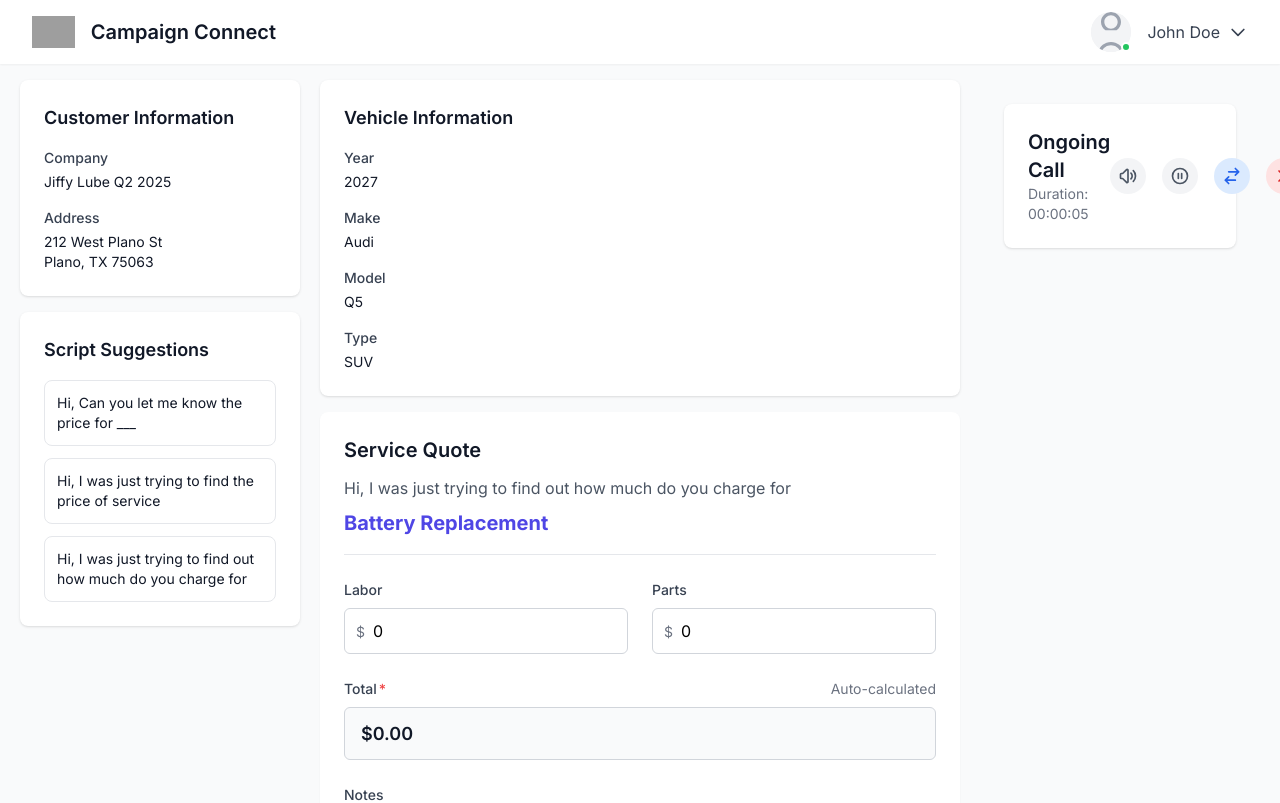
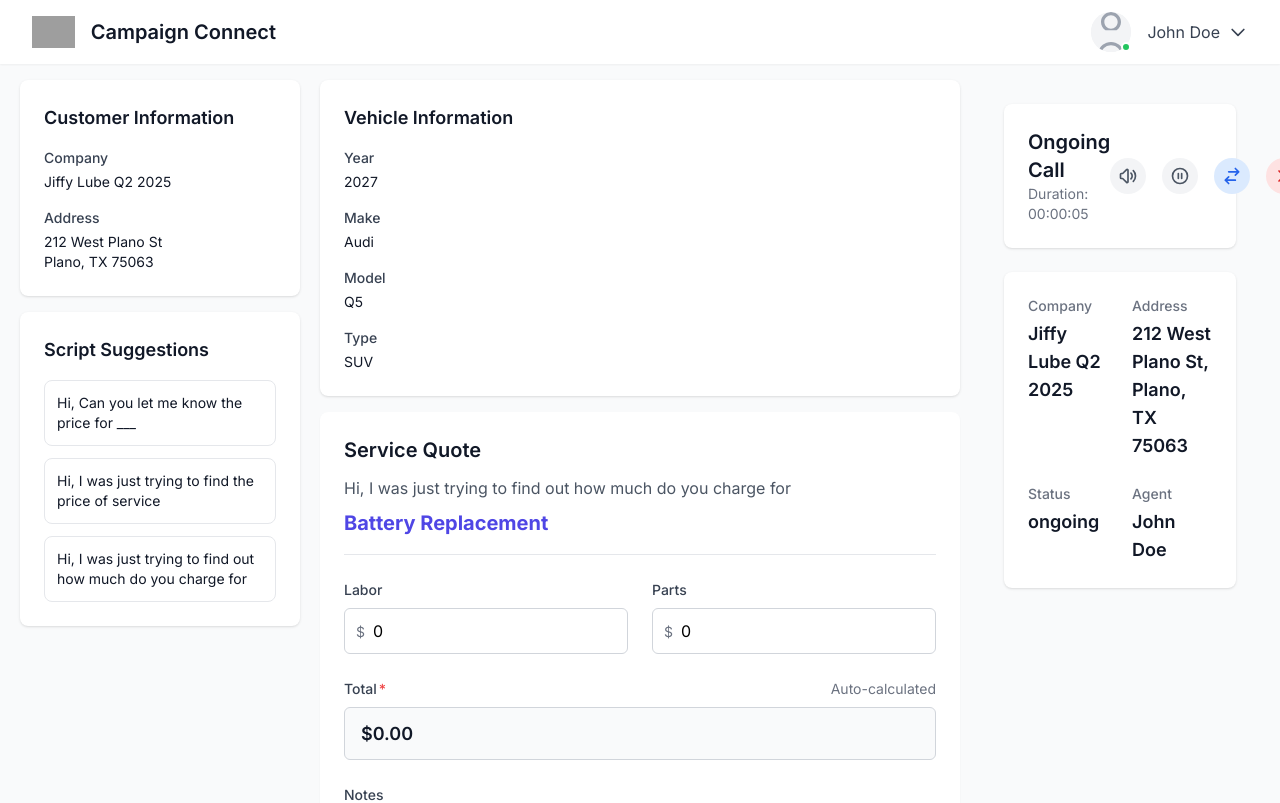
Before and after one commit to RK-GitaIT/campaign_connect_app, a Next.js app: page / in a window 1280 px wide. Shown: the top 803 px of the page. Built offline with nearby package versions, Linux system fonts and the light colour scheme; grey boxes are pictures that could not be loaded.

Commit message:
changes on page

```diff
--- a/src/components/CallControls.tsx
+++ b/src/components/CallControls.tsx
@@ -8,7 +8,7 @@ export const CallControls: React.FC = () => {
   const [duration, setDuration] = useState('00:00:00');
 
   useEffect(() => {
-    let startTime = Date.now();
+    const startTime = Date.now();
     const timer = setInterval(() => {
       const diff = Date.now() - startTime;
       const hours = Math.floor(diff / 3600000).toString().padStart(2, '0');
--- a/src/components/Header.tsx
+++ b/src/components/Header.tsx
@@ -3,7 +3,6 @@
 import React, { useState } from 'react';
 import Image from 'next/image';
 import { useCampaign } from '../context/CampaignContext';
-import { Agent } from '../interfaces/models';
 
 export default function Header() {
   const { agent, updateAgentStatus } = useCampaign();
--- a/src/components/OngoingCall.tsx
+++ b/src/components/OngoingCall.tsx
@@ -12,7 +12,7 @@ export default function OngoingCall() {
   useEffect(() => {
     if (!currentCall) return;
 
-    let startTime = new Date();
+    const startTime = new Date();
     const timer = setInterval(() => {
       const now = new Date();
       const diff = Math.floor((now.getTime() - startTime.getTime()) / 1000);
@@ -112,6 +112,30 @@ export default function OngoingCall() {
           </div>
         </div>
       </div>
+
+      {/* Call Details */}
+      <div className="bg-white rounded-lg shadow p-6">
+        <div className="grid grid-cols-2 gap-6">
+          <div>
+            <h3 className="text-sm font-medium text-gray-500">Company</h3>
+            <p className="mt-1 text-lg font-semibold text-gray-900">{currentCall.customerInfo.company}</p>
+          </div>
+          <div>
+            <h3 className="text-sm font-medium text-gray-500">Address</h3>
+            <p className="mt-1 text-lg font-semibold text-gray-900">
+              {`${currentCall.customerInfo.address.street}, ${currentCall.customerInfo.address.city}, ${currentCall.customerInfo.address.state} ${currentCall.customerInfo.address.zipCode}`}
+            </p>
+          </div>
+          <div>
+            <h3 className="text-sm font-medium text-gray-500">Status</h3>
+            <p className="mt-1 text-lg font-semibold text-gray-900">{currentCall.callInfo.status}</p>
+          </div>
+          <div>
+            <h3 className="text-sm font-medium text-gray-500">Agent</h3>
+            <p className="mt-1 text-lg font-semibold text-gray-900">{agent.name}</p>
+          </div>
+        </div>
+      </div>
     </div>
   );
 }
```
